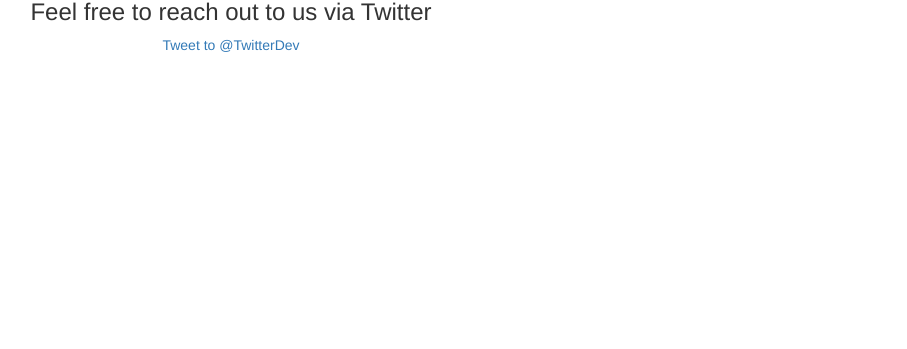
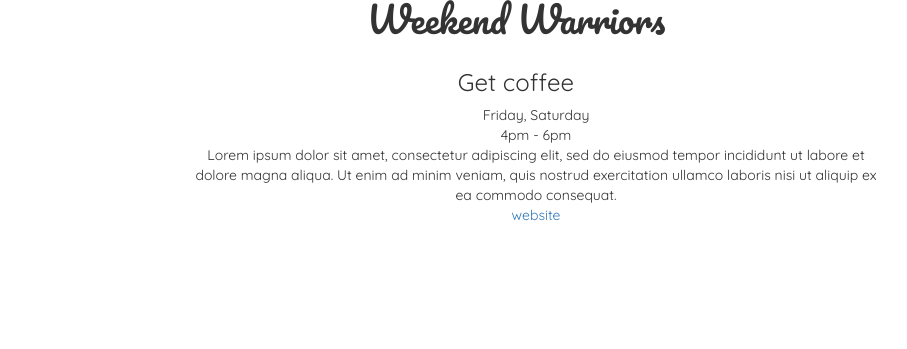
Before and after one commit to dtzitz/tampabored, a Django app: page /recurring/ in a window 1280 px wide. Shown: the part 451-800 px from the top of the page, without its empty margins (124-1031 px from the left). Run offline with Django 3.2, Linux system fonts and the light colour scheme; some libraries are stand-ins or nearby versions.

Commit message:
fun with fonts and yay css

```diff
--- a/events/static/homepage.css
+++ b/events/static/homepage.css
@@ -1,6 +1,11 @@
 .main {
+  font-family: 'Quicksand', sans-serif;
   padding: 100px 15px;
   text-align: center;
+}
+
+h1{
+  font-family: 'Pacifico', cursive;
 }
 
 .event-detail-title{
@@ -79,3 +84,7 @@
   color: #ffd8a6;
   text-decoration: none;
 }
+
+li{
+  list-style: none;
+}
--- a/events/templates/base.html
+++ b/events/templates/base.html
@@ -7,6 +7,7 @@
         <script src="https://ajax.googleapis.com/ajax/libs/jquery/2.1.1/jquery.min.js"></script>
         <link href="https://maxcdn.bootstrapcdn.com/bootstrap/3.3.6/css/bootstrap.min.css" rel="stylesheet"/>
         <script src="https://maxcdn.bootstrapcdn.com/bootstrap/3.3.6/js/bootstrap.min.js"></script>
+        <link href="https://fonts.googleapis.com/css?family=Pacifico|Quicksand" rel="stylesheet">
 
     </head>
     <header>
--- a/events/templates/recurring.html
+++ b/events/templates/recurring.html
@@ -13,9 +13,19 @@
                          <p>Logo photo by Salvatore Ventura on Unsplash</p>
                     </div>
             <div class="row">
-                <div class="col-md-6">
-                    <h3>Feel free to reach out to us via Twitter</h3>
-                    <a href="https://twitter.com/intent/tweet?screen_name=TampaBored" class="twitter-mention-button" data-size='large' data-show-count="false">Tweet to @TwitterDev</a><script async src="//platform.twitter.com/widgets.js" charset="utf-8"></script>
+                <div class="col-md-12">
+                    <h1>Weekend Warriors</h1>
+                </div>
+            </div>
+            <div class="row">
+                <div class="col-md-8 col-md-offset-2">
+                    <h3>Get coffee</h3>
+                    <ul>
+                        <li>Friday, Saturday</li>
+                        <li> 4pm - 6pm</li>
+                        <li>Lorem ipsum dolor sit amet, consectetur adipiscing elit, sed do eiusmod tempor incididunt ut labore et dolore magna aliqua. Ut enim ad minim veniam, quis nostrud exercitation ullamco laboris nisi ut aliquip ex ea commodo consequat.</li>
+                        <li> <a href="www.google.com">website</a> </li>
+                    </ul>
                 </div>
             </div>
 
```
